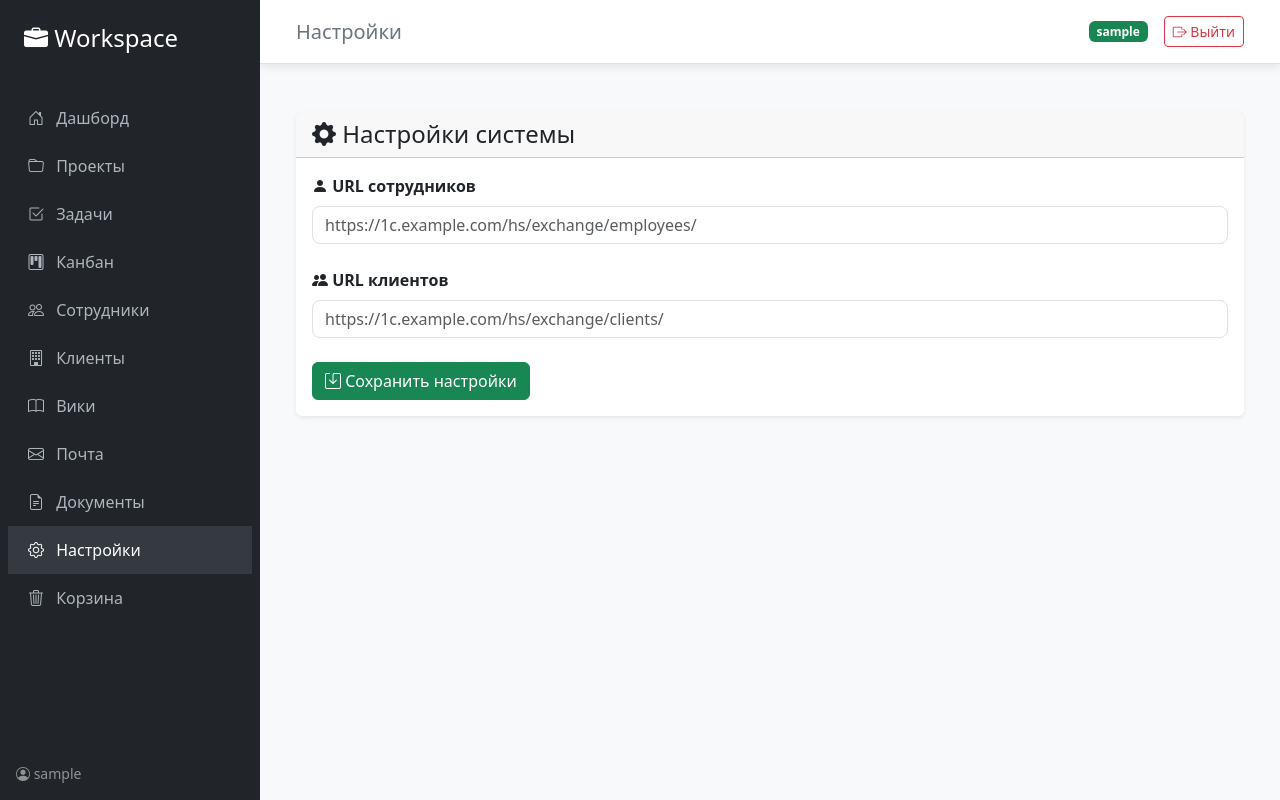
After one commit to fake-stmz/employee-workspace-django, a Django app: page /settings/ in a window 1280 px wide. The commit adds this page. Run offline with Django 5.2, Linux system fonts and the light colour scheme; the visitor is signed in with stand-in values (Sample User, id 1); data comes from the database, SQL or seed files in the repository.

Commit message:
feat: employees & clients 1c sync

```diff
--- a/apps/clients/views.py
+++ b/apps/clients/views.py
@@ -5,6 +5,7 @@ from .serializers import ClientSerializer
 from django.contrib.auth.decorators import login_required
 from django.db import models
 from apps.core.decorators import handle_exceptions
+from apps.core.views import sync_from_1c
 
 
 class ClientViewSet(viewsets.ModelViewSet):
@@ -27,6 +28,8 @@ class ClientViewSet(viewsets.ModelViewSet):
 @handle_exceptions
 @login_required
 def client_list(request):
+    sync_from_1c(request, 'employees')
+
     clients = Client.objects.select_related("manager")
 
     context = {
--- a/apps/core/decorators.py
+++ b/apps/core/decorators.py
@@ -7,9 +7,6 @@ def handle_exceptions(view_func):
     """Декоратор для безопасной обработки исключений в views"""
     @wraps(view_func)
     def wrapper(request, *args, **kwargs):
-
-        return view_func(request, *args, **kwargs)
-        """
         try:
             return view_func(request, *args, **kwargs)
         except Exception as e:
@@ -22,5 +19,4 @@ def handle_exceptions(view_func):
                 messages.error(request, f"Произошла ошибка: {error_message[:150]}")
 
             return redirect('dashboard')
-        """
     return wrapper
--- a/apps/core/models.py
+++ b/apps/core/models.py
@@ -32,3 +32,40 @@ class AllObjectsManager(models.Manager):
     """Менеджер для доступа ко всем записям (включая удалённые)"""
     def get_queryset(self):
         return super().get_queryset()
+
+
+from django.db import models
+from django.utils import timezone
+
+
+class SyncSettings(models.Model):
+    """Настройки синхронизации с 1С"""
+
+    employees_url = models.URLField(
+        verbose_name="URL сотрудников (XML)",
+        max_length=500,
+        blank=True,
+        help_text="Например: https://1c.example.com/hs/exchange/employees/"
+    )
+
+    clients_url = models.URLField(
+        verbose_name="URL клиентов (XML)",
+        max_length=500,
+        blank=True,
+        help_text="Например: https://1c.example.com/hs/exchange/clients/"
+    )
+
+    last_sync_employees = models.DateTimeField(null=True, blank=True, verbose_name="Последняя синхронизация сотрудников")
+    last_sync_clients = models.DateTimeField(null=True, blank=True, verbose_name="Последняя синхронизация клиентов")
+
+    class Meta:
+        verbose_name = "Настройки синхронизации"
+        verbose_name_plural = "Настройки синхронизации"
+
+    def __str__(self):
+        return "Настройки синхронизации с 1С"
+
+    @classmethod
+    def get_settings(cls):
+        settings, _ = cls.objects.get_or_create(pk=1)
+        return settings
--- a/apps/core/views.py
+++ b/apps/core/views.py
@@ -10,6 +10,11 @@ from django.contrib.auth.decorators import login_required
 from django.contrib import messages
 from django.http import HttpResponseForbidden
 from .decorators import handle_exceptions
+import requests
+import xml.etree.ElementTree as ET
+from apps.employees.models import Employee
+from apps.clients.models import Client
+from .models import SyncSettings
 
 
 @handle_exceptions
@@ -130,3 +135,133 @@ def permanent_delete(request, model_name, pk):
 
     # Если вдруг GET — просто редирект (на всякий случай)
     return redirect('deleted_items')
+
+
+def parse_and_sync_employees(xml_content):
+    root = ET.fromstring(xml_content)
+    created = updated = 0
+
+    for item in root.findall('.//Employee') or root.findall('.//Сотрудник'):
+        # Безопасное получение текста
+        def get_text(tag_names):
+            for tag in tag_names:
+                elem = item.find(tag)
+                if elem is not None and elem.text:
+                    return elem.text.strip()
+            return None
+
+        external_id = get_text(['ExternalID', 'ИД', 'Id'])
+        full_name   = get_text(['FullName', 'ФИО', 'Name'])
+        email       = get_text(['Email', 'Почта', 'email'])
+        position    = get_text(['Position', 'Должность']) or ''
+        department  = get_text(['Department', 'Подразделение']) or ''
+
+        if not full_name or not email:
+            continue
+
+        _, created_flag = Employee.objects.update_or_create(
+            email=email,
+            defaults={
+                'full_name': full_name,
+                'position': position,
+                'department': department,
+                'external_id': external_id,
+            }
+        )
+        if created_flag:
+            created += 1
+        else:
+            updated += 1
+
+    return created, updated
+
+
+def parse_and_sync_clients(xml_content):
+    root = ET.fromstring(xml_content)
+    created = updated = 0
+
+    for item in root.findall('.//Client') or root.findall('.//Клиент'):
+        def get_text(tag_names):
+            for tag in tag_names:
+                elem = item.find(tag)
+                if elem is not None and elem.text:
+                    return elem.text.strip()
+            return None
+
+        external_id = get_text(['ExternalID', 'ИД', 'Id'])
+        name        = get_text(['Name', 'Наименование'])
+        phone       = get_text(['Phone', 'Телефон']) or ''
+        email       = get_text(['Email', 'Почта', 'email']) or ''
+
+        if not name:
+            continue
+
+        _, created_flag = Client.objects.update_or_create(
+            name=name,
+            defaults={
+                'external_id': external_id,
+                'phone': phone,
+                'email': email,
+            }
+        )
+        if created_flag:
+            created += 1
+        else:
+            updated += 1
+
+    return created, updated
+
+
+def sync_from_1c(request, entity_type):
+    settings = SyncSettings.get_settings()
+
+    if entity_type == 'employees':
+        url = settings.employees_url
+        success_msg = "Сотрудники"
+    else:
+        url = settings.clients_url
+        success_msg = "Клиенты"
+
+    if not url:
+        messages.warning(request, f"URL для {success_msg.lower()} не настроен!")
+        return
+
+    try:
+        response = requests.get(url, timeout=20)
+        response.encoding = 'utf-8'
+        response.raise_for_status()
+        xml_content = response.text
+
+        if entity_type == 'employees':
+            c, u = parse_and_sync_employees(xml_content)
+            settings.last_sync_employees = timezone.now()
+        else:
+            c, u = parse_and_sync_clients(xml_content)
+            settings.last_sync_clients = timezone.now()
+
+        settings.save()
+
+    except Exception as e:
+        messages.error(request, f"Ошибка синхронизации: {e}")
+
+@handle_exceptions
+@login_required
+def settings_view(request):
+
+    if not request.user.is_superuser:
+        return redirect('dashboard')
+
+    settings = SyncSettings.get_settings()
+
+    if request.method == 'POST':
+        settings.employees_url = request.POST.get('employees_url', '').strip()
+        settings.clients_url = request.POST.get('clients_url', '').strip()
+        settings.save()
+        messages.success(request, "Настройки успешно сохранены.")
+        return redirect('settings')
+
+    context = {
+        'settings': settings,
+        'page_title': 'Настройки'
+    }
+    return render(request, 'settings.html', context)
--- a/apps/employees/views.py
+++ b/apps/employees/views.py
@@ -5,6 +5,7 @@ from .serializers import EmployeeSerializer
 from django.contrib.auth.decorators import login_required
 from django.db import models
 from apps.core.decorators import handle_exceptions
+from apps.core.views import sync_from_1c
 
 
 class EmployeeViewSet(viewsets.ModelViewSet):
@@ -24,6 +25,8 @@ class EmployeeViewSet(viewsets.ModelViewSet):
 @handle_exceptions
 @login_required
 def employee_list(request):
+    sync_from_1c(request, 'clients')
+
     employees = Employee.objects.all()
 
     context = {
--- a/config/urls.py
+++ b/config/urls.py
@@ -74,6 +74,8 @@ urlpatterns = [
     path('restore/<str:model_name>/<int:pk>/', restore_item, name='restore_item'),
     # Полное удаление
     path('permanent-delete/<str:model_name>/<int:pk>/', permanent_delete, name='permanent_delete'),
+    # Настройки синхронизации с 1С
+    path('settings/', settings_view, name='settings'),
 ]
 
 if settings.DEBUG:
--- a/templates/base.html
+++ b/templates/base.html
@@ -72,7 +72,7 @@
             <a href="{% url 'task_list' %}" class="nav-link {% if 'tasks' in request.path and 'kanban' not in request.path %}active{% endif %}">
                 <i class="bi bi-check2-square me-2"></i> Задачи
             </a>
-            <a href="{% url 'task_kanban' %}" class="nav-link ps-4 {% if 'kanban' in request.path %}active{% endif %}">
+            <a href="{% url 'task_kanban' %}" class="nav-link {% if 'kanban' in request.path %}active{% endif %}">
                 <i class="bi bi-kanban me-2"></i> Канбан
             </a>
             <a href="{% url 'employee_list' %}" class="nav-link {% if 'employees' in request.path %}active{% endif %}">
@@ -90,6 +90,11 @@
             <a href="{% url 'template_list' %}" class="nav-link {% if 'doc-templates' in request.path %}active{% endif %}">
                 <i class="bi bi-file-earmark-text me-2"></i> Документы
             </a>
+            {% if user.is_superuser %}
+            <a href="{% url 'settings' %}" class="nav-link {% if 'settings' in request.path %}active{% endif %}">
+                <i class="bi bi-gear me-2"></i> Настройки
+            </a>
+            {% endif %}
             {% if user.is_superuser %}
             <a href="{% url 'deleted_items' %}" class="nav-link {% if 'deleted' in request.path %}active{% endif %}">
                 <i class="bi bi-trash3 me-2"></i> Корзина
--- /dev/null
+++ b/templates/settings.html
@@ -0,0 +1,61 @@
+{% extends 'base.html' %}
+{% block page_title %}Настройки{% endblock %}
+
+{% block content %}
+
+<div class="container mt-4">
+    <div class="card shadow-sm">
+        <div class="card-header">
+            <h4 class="mb-0">
+                <i class="bi bi-gear-fill"></i> Настройки системы
+            </h4>
+        </div>
+        <div class="card-body">
+
+            <form method="post">
+                {% csrf_token %}
+
+                <div class="mb-4">
+                    <label class="form-label fw-bold">
+                        <i class="bi bi-person-fill"></i> URL сотрудников
+                    </label>
+                    <input type="url"
+                           name="employees_url"
+                           class="form-control"
+                           value="{{ settings.employees_url }}"
+                           placeholder="https://1c.example.com/hs/exchange/employees/">
+                </div>
+
+                <div class="mb-4">
+                    <label class="form-label fw-bold">
+                        <i class="bi bi-people-fill"></i> URL клиентов
+                    </label>
+                    <input type="url"
+                           name="clients_url"
+                           class="form-control"
+                           value="{{ settings.clients_url }}"
+                           placeholder="https://1c.example.com/hs/exchange/clients/">
+                </div>
+
+                <button type="submit" class="btn btn-success">
+                    <i class="bi bi-save"></i> Сохранить настройки
+                </button>
+            </form>
+
+            {% if settings.last_sync_employees or settings.last_sync_clients %}
+            <div class="mt-4 alert alert-info">
+                <strong>Последние синхронизации:</strong><br>
+                {% if settings.last_sync_employees %}
+                    Сотрудники: {{ settings.last_sync_employees|date:"d.m.Y H:i" }}<br>
+                {% endif %}
+                {% if settings.last_sync_clients %}
+                    Клиенты: {{ settings.last_sync_clients|date:"d.m.Y H:i" }}
+                {% endif %}
+            </div>
+            {% endif %}
+
+        </div>
+    </div>
+</div>
+
+{% endblock %}
```
Also changed, not shown: apps/core/migrations/0001_initial.py (added).
